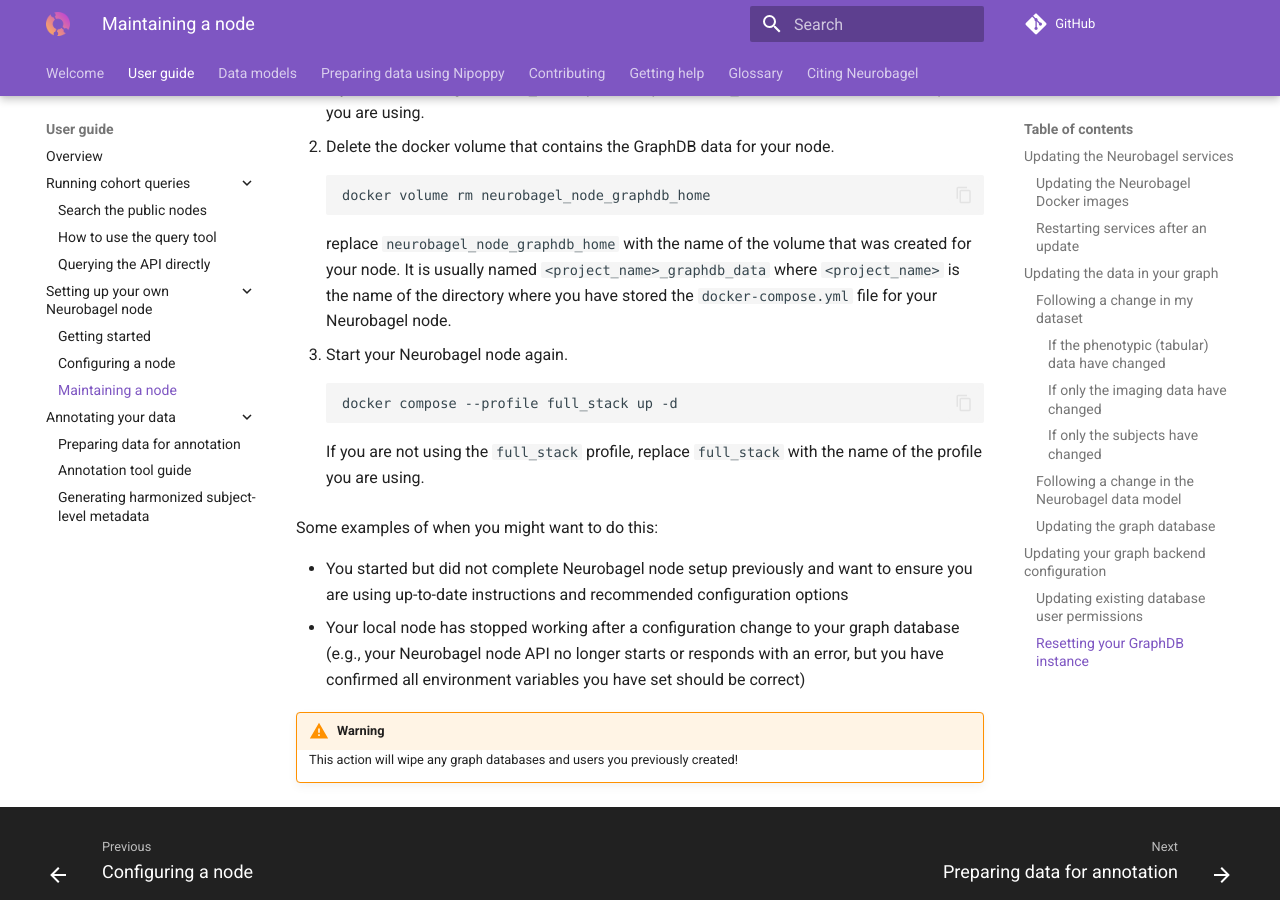
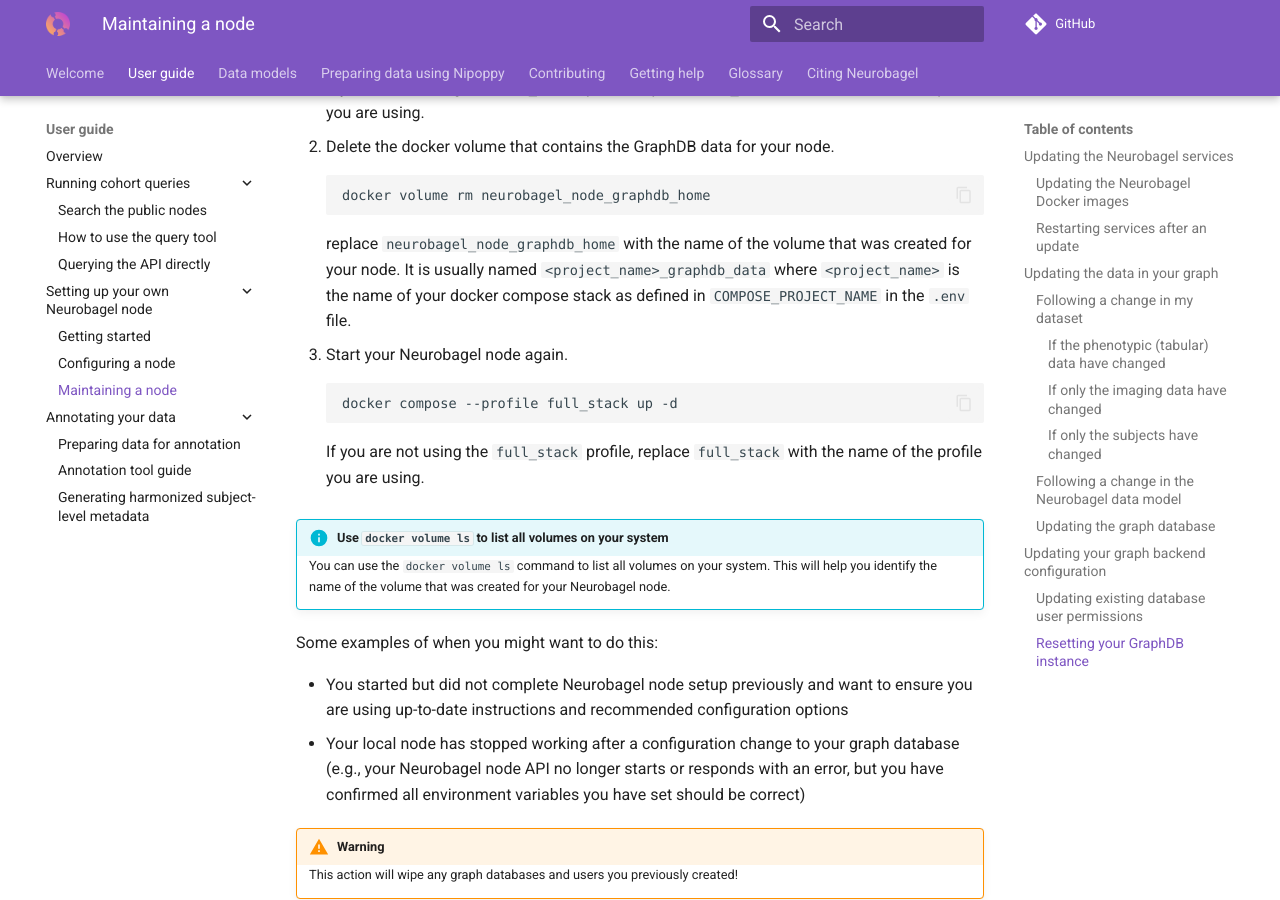
Before and after one commit to neurobagel/documentation, an MkDocs documentation site: the page built from docs/maintaining.md, in a window 1280 px wide and 900 px high, scrolled down 4910 px. Built offline with MkDocs 1.6.1 and Material for MkDocs 9.7.7, drawn with Linux system fonts in a browser that asks for light colours; comment, search, counter and statistics services are not loaded.

Commit message:
[ENH] add an info box on volume ls

```diff
--- a/docs/maintaining.md
+++ b/docs/maintaining.md
@@ -213,7 +213,8 @@
 
     replace `neurobagel_node_graphdb_home` with the name of the volume that was created for your node.
     It is usually named `<project_name>_graphdb_data`
-    where `<project_name>` is the name of the directory where you have stored the `docker-compose.yml` file for your Neurobagel node.
+    where `<project_name>` is the name of your docker compose stack
+    as defined in `COMPOSE_PROJECT_NAME` in the `.env` file.
 
 3. Start your Neurobagel node again.
 
@@ -223,6 +224,11 @@
 
     If you are not using the `full_stack` profile, replace `full_stack` with the name of the profile you are using.
 
+!!! info "Use `docker volume ls` to list all volumes on your system"
+
+    You can use the `docker volume ls` command to list all volumes on your system.
+    This will help you identify the name of the volume that was created for your Neurobagel node.
+
 Some examples of when you might want to do this:
 
 - You started but did not complete Neurobagel node setup previously and want to ensure you are using up-to-date instructions and recommended configuration options
```
